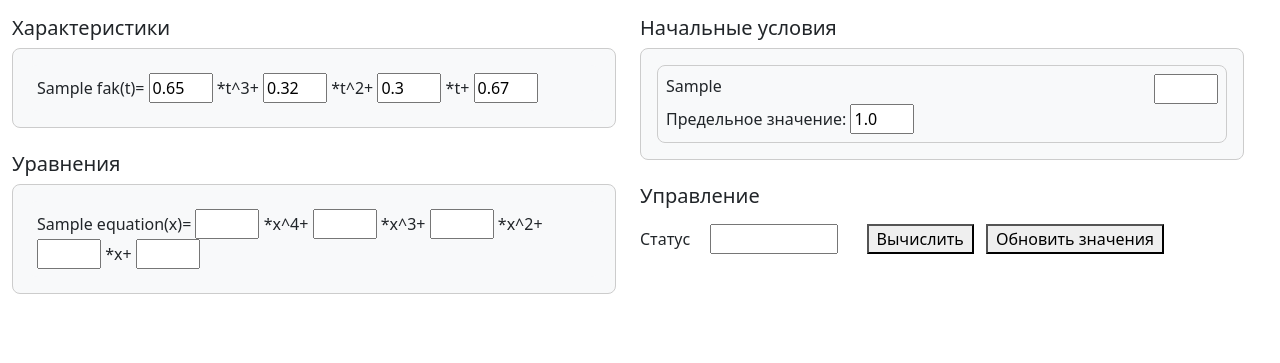
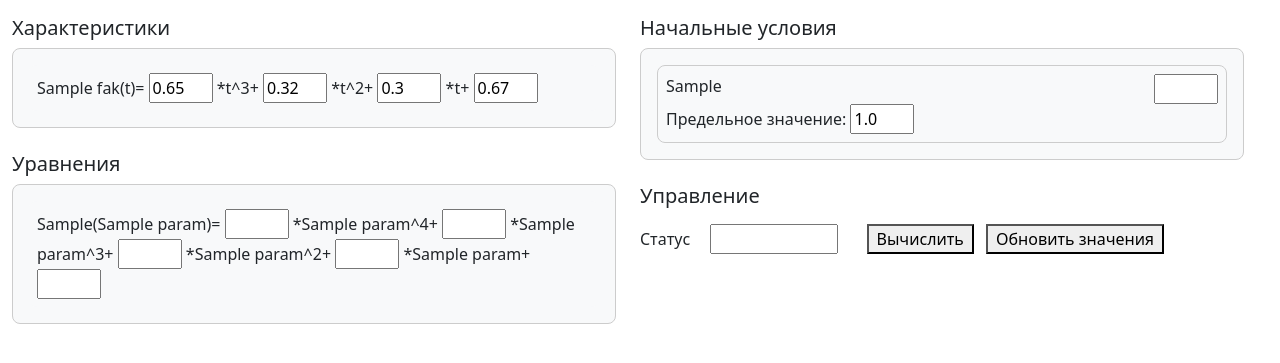
Before and after one commit to IvanBoik/kushikov_lab_3, a FastAPI app: template static/templates/index.html in a window 1280 px wide. Shown: the part 42-405 px from the top of the page. Run offline with FastAPI, Linux system fonts and the light colour scheme; the template is opened without the code that fills it: most values are stand-ins (such as "Sample title", 1, 10 or a date in 2020); some libraries are stand-ins or nearby versions.

Commit message:
Еще раз поправил последние требования

```diff
--- a/main.py
+++ b/main.py
@@ -30,9 +30,35 @@ async def main(
         "initial_equations": initial_equations,
         "faks": ["S", "F", "G", "T", "A", "D", "I", "P", "C"],
         "equations": [
-            "F1s", "F1x8", "F2s", "F2x8", "F2x1", "F2x7", "F3x8", "F3x1", "F3x7", "F4x8",
-            "F4x7", "F4x1", "F5s", "F5x1", "F5x7", "F6s", "F6x8", "F7x1", "F8s", "F8x4",
-            "F9s", "F9x1", "F9x7", "F10s", "F10x1", "F10x7", "F11s", "F11x6", "F12x11"
+            {"f": "F1", "param": "s"},
+            {"f": "F1", "param": "x8"},
+            {"f": "F2", "param": "s"},
+            {"f": "F2", "param": "x8"},
+            {"f": "F2", "param": "x1"},
+            {"f": "F2", "param": "x7"},
+            {"f": "F3", "param": "x8"},
+            {"f": "F3", "param": "x1"},
+            {"f": "F3", "param": "x7"},
+            {"f": "F4", "param": "x8"},
+            {"f": "F4", "param": "x7"},
+            {"f": "F4", "param": "x1"},
+            {"f": "F5", "param": "s"},
+            {"f": "F5", "param": "x1"},
+            {"f": "F5", "param": "x7"},
+            {"f": "F6", "param": "s"},
+            {"f": "F6", "param": "x8"},
+            {"f": "F7", "param": "x1"},
+            {"f": "F8", "param": "s"},
+            {"f": "F8", "param": "x4"},
+            {"f": "F9", "param": "s"},
+            {"f": "F9", "param": "x1"},
+            {"f": "F9", "param": "x7"},
+            {"f": "F10", "param": "s"},
+            {"f": "F10", "param": "x1"},
+            {"f": "F10", "param": "x7"},
+            {"f": "F11", "param": "s"},
+            {"f": "F11", "param": "x6"},
+            {"f": "F12", "param": "x11"}
         ]
     })
 
--- a/process.py
+++ b/process.py
@@ -31,13 +31,13 @@ def create_graphic(t, data):
     plt.subplot(111)
     for i in range(12):
         plt.plot(t, list(map(lambda elem: 0 if elem < 0 else elem, data[:, i])), color=lines[i][0],
-                 linestyle=lines[i][1], label=f"X{i}")
-    plt.xlabel("t, время")
-    plt.ylabel("Характеристики")
-    labelLines(plt.gca().get_lines(), zorder=2.5)
+                 linestyle=lines[i][1], label=f"X{i + 1}")
+    plt.xlabel("t, время", fontsize=16)
+    plt.ylabel("Характеристики", fontsize=16)
+    labelLines(plt.gca().get_lines(), fontsize=16)
     plt.xlim([0, 1])
     plt.ylim(bottom=0)
-    plt.legend(loc='lower right', bbox_to_anchor=(1, 1), labelspacing=0.1, fontsize='small')
+    plt.legend(loc='lower right', bbox_to_anchor=(1, 1), labelspacing=0.1, fontsize=16)
     plt.tight_layout()
     fig.savefig('./static/images/figure.png', bbox_inches='tight')
 
--- a/static/js/script.js
+++ b/static/js/script.js
@@ -18,6 +18,12 @@ else {
 
     for (let i=1; i<13; i++) {
         let init_eq_el = document.getElementById("init-eq-" + i).value = sessionStorage.getItem("init-eq-" + i)
+    }
+
+    for (let i=1; i<30; i++) {
+        for (let j=1; j<6; j++) {
+            let el = document.getElementById("equations-" + i + "-" + j).value = sessionStorage.getItem("equations-" + i + "-" + j)
+        }
     }
 }
 
--- a/static/templates/index.html
+++ b/static/templates/index.html
@@ -44,20 +44,15 @@
                 <div class="container-scroll scroll-2">
                     {% for x in equations %}
                     <div class="block-function">
-                        {% if 's' in x %}
-                        {% set parameter = 's' %}
-                        {% else %}
-                        {% set parameter = 'x' %}
-                        {% endif %}
-                        <span>{{ x }}({{ parameter }})=</span>
+                        <span>{{ x["f"] }}({{ x["param"] }})=</span>
                         <input id="equations-{{ loop.index }}-1" type="text">
-                        <span>*{{ parameter }}^4+</span>
+                        <span>*{{ x["param"] }}^4+</span>
                         <input id="equations-{{ loop.index }}-2" type="text">
-                        <span>*{{ parameter }}^3+</span>
+                        <span>*{{ x["param"] }}^3+</span>
                         <input id="equations-{{ loop.index }}-3" type="text">
-                        <span>*{{ parameter }}^2+</span>
+                        <span>*{{ x["param"] }}^2+</span>
                         <input id="equations-{{ loop.index }}-4" type="text">
-                        <span>*{{ parameter }}+</span>
+                        <span>*{{ x["param"] }}+</span>
                         <input id="equations-{{ loop.index }}-5" type="text">
                     </div>
                     {% endfor %}
```
